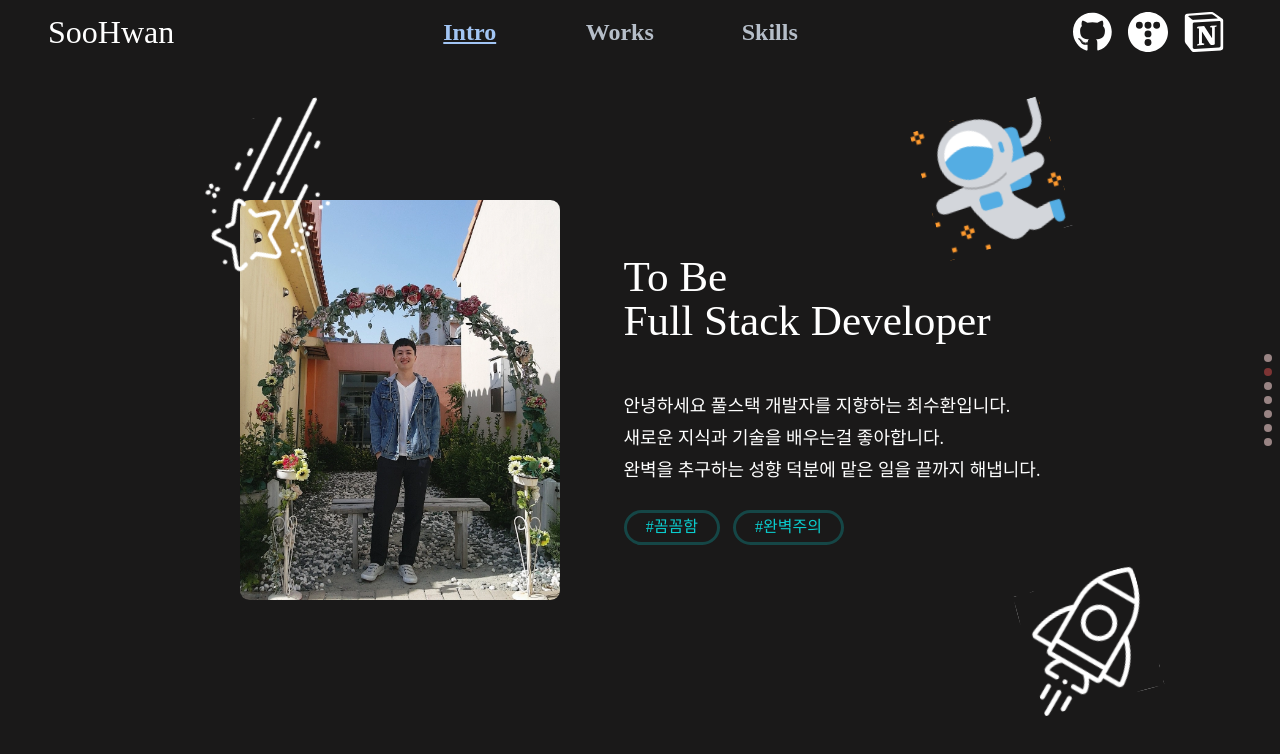
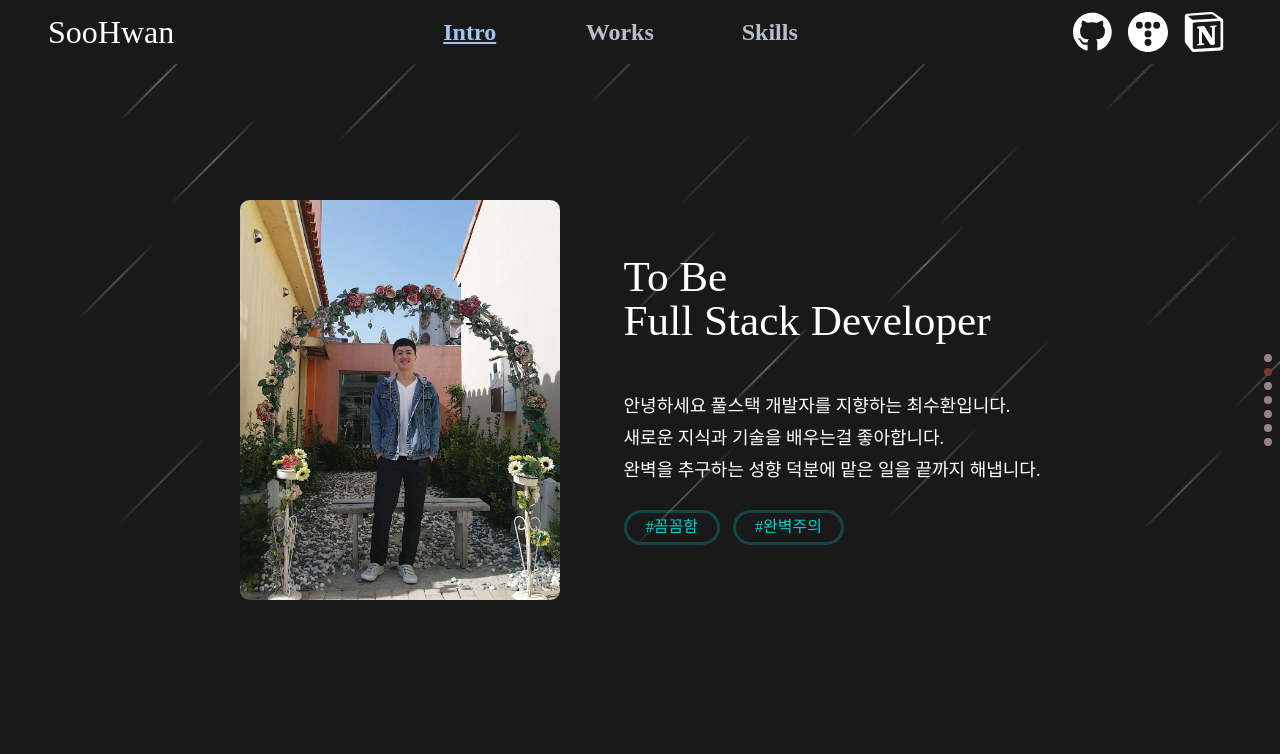
Before and after one commit to SooHwanC/WebPort_Vite, a React (Vite) app: page / in a window 1280 px wide. Both pictures are taken after a click on the item "Intro". Shown: the top 754 px of the page. Built offline with nearby package versions, Linux system fonts and the light colour scheme; a web font is replaced by a local one.

Commit message:
백그라운드 작업

```diff
--- a/src/SCSS/pages/Main.scss
+++ b/src/SCSS/pages/Main.scss
@@ -2,6 +2,7 @@
     background-color: rgb(26, 25, 25);
     height: 100vh;
     font-family: 'Pretendard Variable';
+    position: relative;
 
     header {
         background-color: rgb(26, 25, 25);
--- /dev/null
+++ b/src/components/BackgroundEffects/BackgroundEffects.jsx
@@ -0,0 +1,91 @@
+import React, { useEffect, useState } from 'react';
+import './BackgroundEffects.scss';
+
+const BackgroundEffects = ({ activeSlide }) => {
+    const [moveAmount, setMoveAmount] = useState(0);
+
+    const lightStreaks = [
+        // 최상단 영역
+        { id: 1, startX: 15, startY: 1, length: 140, opacity: 0.4 },
+        { id: 2, startX: 35, startY: 2, length: 120, opacity: 0.3 },
+        { id: 3, startX: 55, startY: 1, length: 130, opacity: 0.35 },
+        { id: 4, startX: 75, startY: 2, length: 110, opacity: 0.3 },
+        { id: 5, startX: 95, startY: 1, length: 125, opacity: 0.25 },
+
+        // 상단 영역
+        { id: 6, startX: 8, startY: 10, length: 115, opacity: 0.4 },
+        { id: 7, startX: 25, startY: 12, length: 125, opacity: 0.35 },
+        { id: 8, startX: 45, startY: 8, length: 105, opacity: 0.3 },
+        { id: 9, startX: 65, startY: 11, length: 135, opacity: 0.35 },
+        { id: 10, startX: 85, startY: 9, length: 110, opacity: 0.3 },
+
+        // 중상단 영역
+        { id: 11, startX: 12, startY: 20, length: 120, opacity: 0.4 },
+        { id: 12, startX: 32, startY: 22, length: 130, opacity: 0.35 },
+        { id: 13, startX: 52, startY: 21, length: 100, opacity: 0.25 },
+        { id: 14, startX: 72, startY: 23, length: 115, opacity: 0.3 },
+        { id: 15, startX: 92, startY: 20, length: 125, opacity: 0.4 },
+
+        // 중단 영역
+        { id: 16, startX: 5, startY: 35, length: 105, opacity: 0.35 },
+        { id: 17, startX: 28, startY: 32, length: 140, opacity: 0.3 },
+        { id: 18, startX: 48, startY: 34, length: 120, opacity: 0.35 },
+        { id: 19, startX: 68, startY: 33, length: 110, opacity: 0.4 },
+        { id: 20, startX: 88, startY: 35, length: 130, opacity: 0.3 },
+
+        // 중하단 영역
+        { id: 21, startX: 15, startY: 45, length: 100, opacity: 0.25 },
+        { id: 22, startX: 35, startY: 48, length: 115, opacity: 0.35 },
+        { id: 23, startX: 55, startY: 46, length: 125, opacity: 0.4 },
+        { id: 24, startX: 75, startY: 47, length: 105, opacity: 0.3 },
+        { id: 25, startX: 95, startY: 45, length: 130, opacity: 0.35 },
+
+        // 하단 영역
+        { id: 26, startX: 8, startY: 60, length: 120, opacity: 0.3 },
+        { id: 27, startX: 28, startY: 58, length: 110, opacity: 0.4 },
+        { id: 28, startX: 48, startY: 62, length: 140, opacity: 0.35 },
+        { id: 29, startX: 68, startY: 59, length: 125, opacity: 0.3 },
+        { id: 30, startX: 88, startY: 61, length: 115, opacity: 0.35 }
+    ];
+
+    useEffect(() => {
+        if (activeSlide <= 0) {
+            setMoveAmount(0);
+            return;
+        }
+
+        setMoveAmount((activeSlide - 1) * 50);
+    }, [activeSlide]);
+
+    if (activeSlide <= 0) return null;
+
+    return (
+        <div className="background-effects">
+            {lightStreaks.map((streak) => (
+                <div
+                    key={streak.id}
+                    className="light-streak"
+                    style={{
+                        position: 'absolute',
+                        top: `${streak.startY}%`,
+                        left: `${streak.startX}%`,
+                        width: `${streak.length}px`,
+                        height: '2px',
+                        opacity: streak.opacity,
+                        transform: `translate(${-moveAmount * 0.5}px, ${moveAmount}px) rotate(-45deg)`,
+                        transition: 'transform 0.8s ease-out',
+                        background: `linear-gradient(90deg,
+                            transparent 0%,
+                            rgba(255, 255, 255, 0.3) 15%,
+                            rgba(255, 255, 255, ${streak.opacity * 2}) 50%,
+                            rgba(255, 255, 255, 0.3) 85%,
+                            transparent 100%
+                        )`
+                    }}
+                />
+            ))}
+        </div>
+    );
+};
+
+export default BackgroundEffects;
--- /dev/null
+++ b/src/components/BackgroundEffects/BackgroundEffects.scss
@@ -0,0 +1,18 @@
+.background-effects {
+    position: fixed;
+    top: 0;
+    left: 0;
+    width: 100vw;
+    height: 100vh;
+    background: transparent;
+    pointer-events: none;
+    z-index: 1;
+    overflow: hidden;
+
+    .light-streak {
+        position: absolute;
+        pointer-events: none;
+        filter: blur(0.5px); // 약간의 블러 효과 추가
+        will-change: transform; // 성능 최적화
+    }
+}
--- a/src/pages/Main.jsx
+++ b/src/pages/Main.jsx
@@ -9,6 +9,7 @@ import JavaBurger from './JavaBurger';
 import CircularSlider from './CircleSlider_fix';
 import { useSpring, animated } from 'react-spring';
 import { useDrag } from '@use-gesture/react';
+import BackgroundEffects from '../components/BackgroundEffects/BackgroundEffects';
 
 function Main() {
 
@@ -156,6 +157,7 @@ function Main() {
 
     return (
         <div className="App">
+            <BackgroundEffects activeSlide={activeSlide} />
             {activeSlide >= 2 && activeSlide <= 6 &&
                 <div className="left_box_fixed" style={leftBoxStyle}>
                     SKILLS <br />
@@ -260,26 +262,6 @@ function Main() {
                                     #완벽주의
                                 </li>
                             </ul>
-                        </div>
-                        <div className="background_img_wrapper_02">
-                            <animated.div className="img_01" {...bind1()} style={{
-                                ...props1,
-                                transform: props1.x.to(x => `translate3d(${x}px, ${props1.y.get()}px, 0)`)
-                            }}>
-                                <img src="/images/background_star.svg" alt="별" />
-                            </animated.div>
-                            <animated.div className="img_02" {...bind2()} style={{
-                                ...props2,
-                                transform: props2.x.to(x => `translate3d(${x}px, ${props2.y.get()}px, 0)`)
-                            }}>
-                                <img src="/images/background_astro.svg" alt="우주인" />
-                            </animated.div>
-                            <animated.div className="img_03" {...bind3()} style={{
-                                ...props3,
-                                transform: props3.x.to(x => `translate3d(${x}px, ${props3.y.get()}px, 0)`)
-                            }}>
-                                <img src="/images/background_rocket.svg" alt="로켓" />
-                            </animated.div>
                         </div>
                     </div>
                 </SwiperSlide >
@@ -423,27 +405,6 @@ function Main() {
                                     <div className='logo_box'>
                                         <img src='/skills/github.svg' alt='logo_github' className='tilt-animation' />
                                     </div>
-                                    {/* <div className='logo_box'>
-                                        <h2>
-                                            LLM
-                                        </h2>
-                                    </div>
-                                    <div className='logo_box'>
-                                        <h2>
-                                            Axolotl
-                                        </h2>
-                                    </div>
-                                    <div className='logo_box'>
-                                        <h2>
-                                            STT
-                                            (Whisper)
-                                        </h2>
-                                    </div>
-                                    <div className='logo_box'>
-                                        <h2>
-                                            Vllm
-                                        </h2>
-                                    </div> */}
                                 </div>
                             </div>
                         </div>
```
